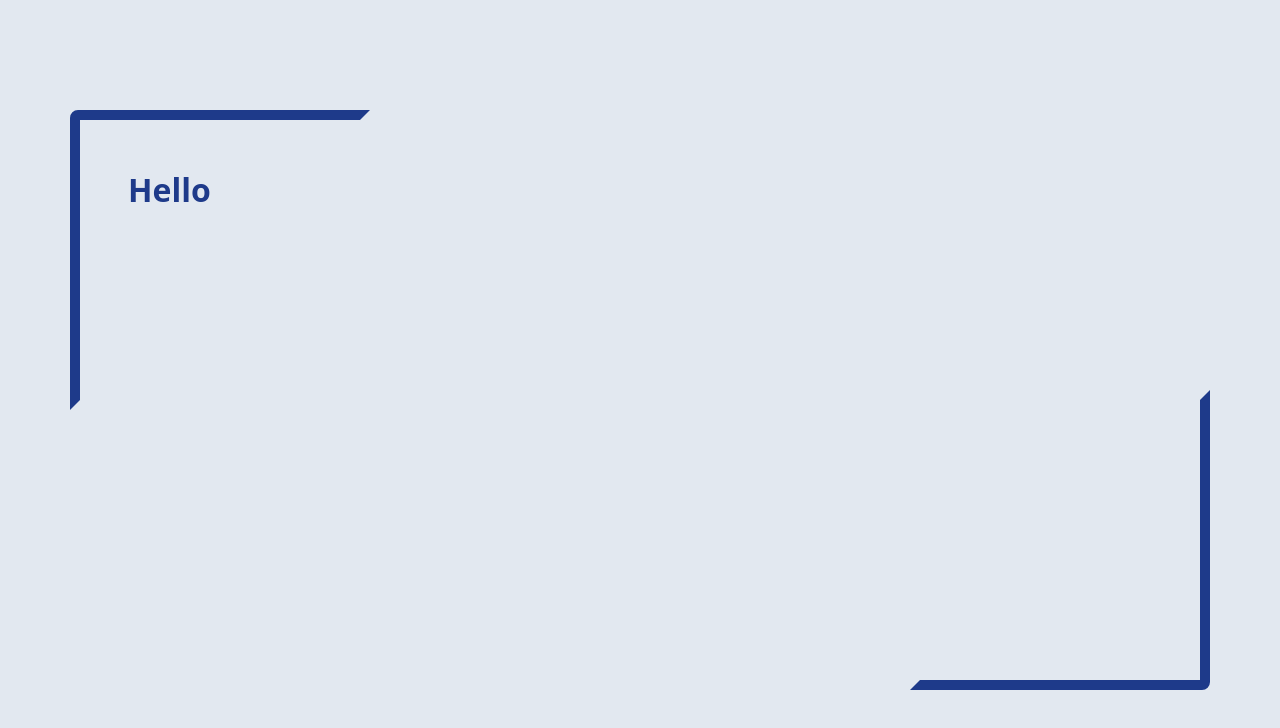
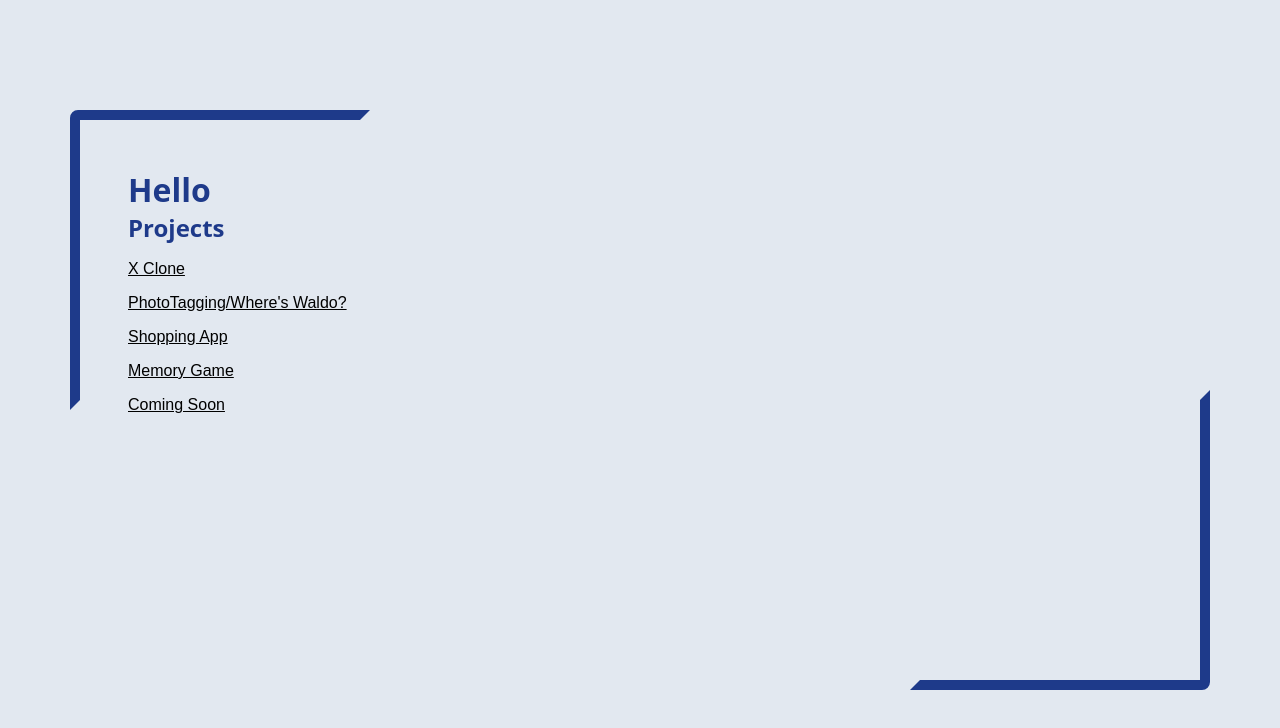
Before and after one commit to amora7741/Portfolio, a React (Vite) app: page / in a window 1280 px wide. Shown: the top 728 px of the page. Built offline with nearby package versions, Linux system fonts and the light colour scheme.

Commit message:
Setup project list

```diff
--- a/src/App.jsx
+++ b/src/App.jsx
@@ -3,7 +3,7 @@ import Card from './components/Card';
 
 function App() {
   return (
-    <main className='dark'>
+    <main>
       <Card />
     </main>
   );
--- a/src/components/Card.jsx
+++ b/src/components/Card.jsx
@@ -1,12 +1,21 @@
 import TopLeftBorder from './TopLeftBorder';
 import BottomRightBorder from './BottomRightBorder';
+import ProjectList from './ProjectList';
 
-const Card = () => {
+const Card = ({ children }) => {
   return (
     <div className='card-wrapper'>
       <TopLeftBorder />
       <div className='card'>
-        <h1>Hello</h1>
+        <header></header>
+        <div className='card-main'>
+          <div className='card-main-left'>
+            <h1>Hello</h1>
+          </div>
+          <div className='card-main-right'>
+            <ProjectList />
+          </div>
+        </div>
       </div>
       <BottomRightBorder />
     </div>
--- /dev/null
+++ b/src/components/ProjectList.jsx
@@ -0,0 +1,26 @@
+const ProjectList = () => {
+  return (
+    <div className='project-list-wrapper'>
+      <h2>Projects</h2>
+      <ul className='project-list'>
+        <li>
+          <button>X Clone</button>
+        </li>
+        <li>
+          <button>PhotoTagging/Where's Waldo?</button>
+        </li>
+        <li>
+          <button>Shopping App</button>
+        </li>
+        <li>
+          <button>Memory Game</button>
+        </li>
+        <li>
+          <button>Coming Soon</button>
+        </li>
+      </ul>
+    </div>
+  );
+};
+
+export default ProjectList;
--- a/src/style.scss
+++ b/src/style.scss
@@ -51,3 +51,26 @@ main {
   background-color: $background-color;
   z-index: 5;
 }
+
+button {
+  @include flex-display();
+  cursor: pointer;
+}
+
+.project-list-wrapper {
+  @include flex-display($direction: column, $align: start);
+  gap: 1rem;
+
+  .project-list {
+    list-style: none;
+    @include flex-display($direction: column, $align: start);
+    gap: 1rem;
+
+    button {
+      border: none;
+      background-color: transparent;
+      text-decoration: underline;
+      font-size: 1rem;
+    }
+  }
+}
```
